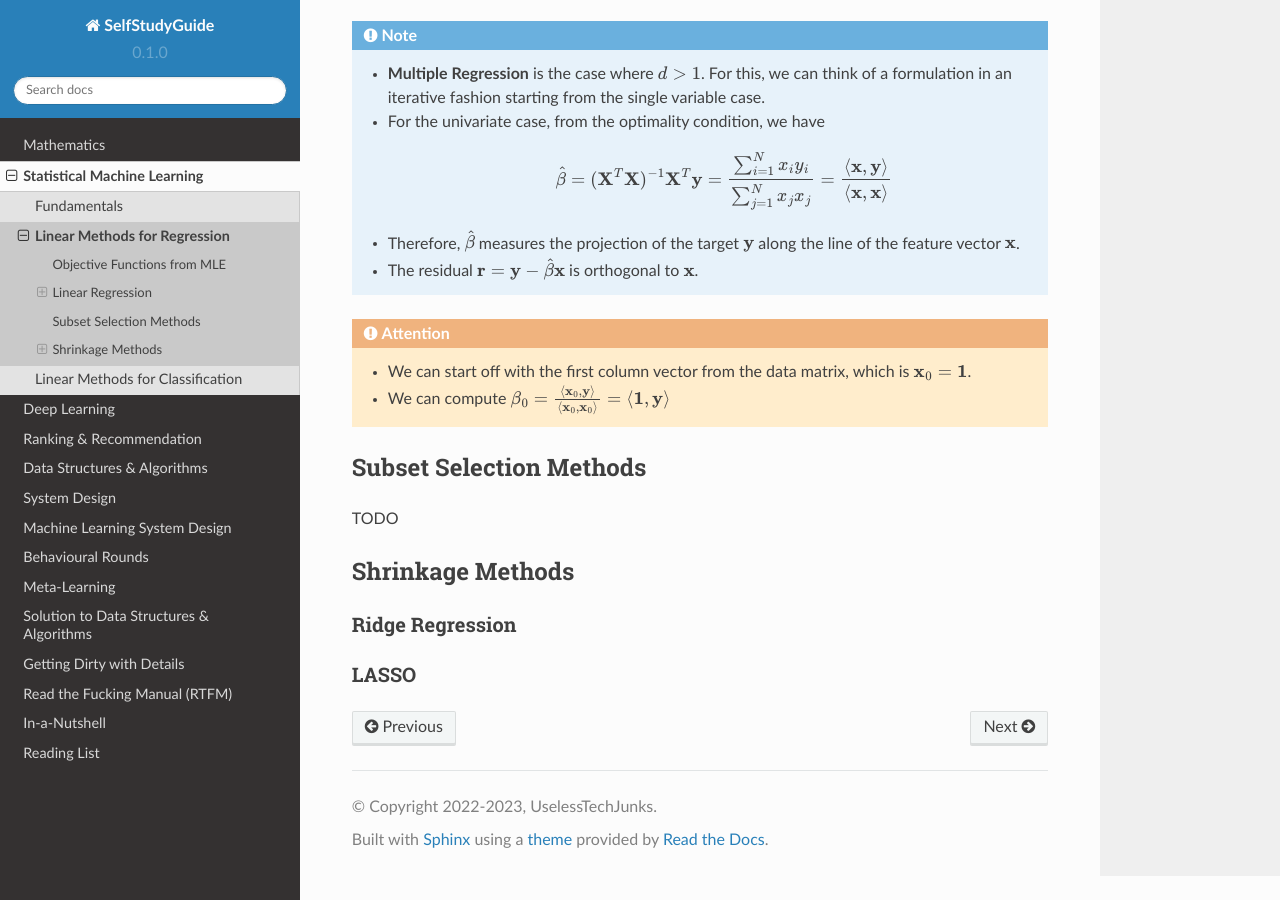
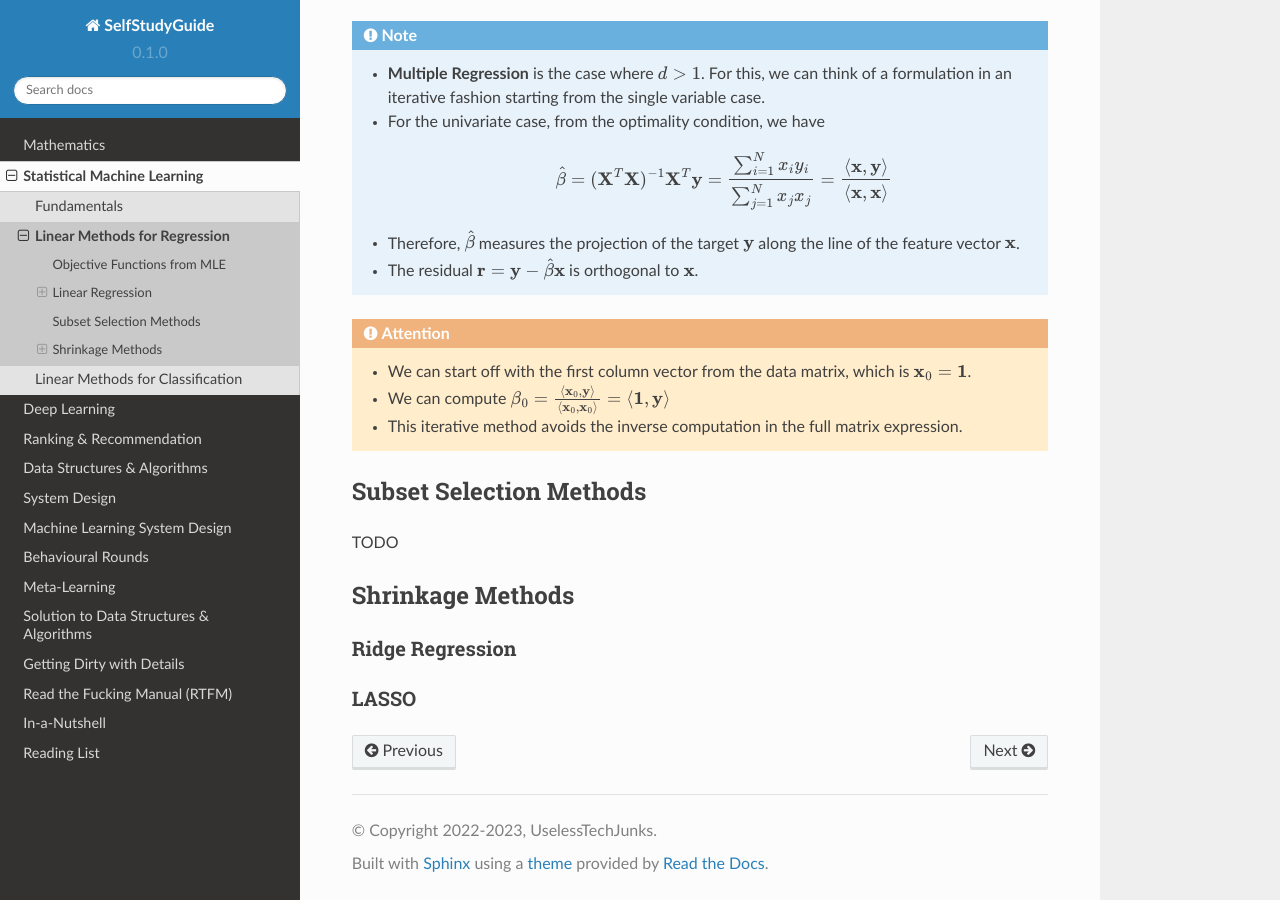
Before and after one commit to uselesstechjunks/leetcode, a Sphinx documentation site: the page built from docs/source/ml/linearreg.rst, in a window 1280 px wide and 900 px high, scrolled down 4045 px. Built offline with Sphinx 7.4.7 and the Read the Docs theme 2.0.0, drawn with Linux system fonts in a browser that asks for light colours.

Commit message:
Update linearreg.rst

```diff
--- a/docs/source/ml/linearreg.rst
+++ b/docs/source/ml/linearreg.rst
@@ -151,6 +151,7 @@ Orthogonalisation for Mutltiple Regression
 .. attention::
 	* We can start off with the first column vector from the data matrix, which is :math:`\mathbf{x}_0=\mathbf{1}`.
 	* We can compute :math:`\beta_0=\frac{\langle\mathbf{x}_0,\mathbf{y}\rangle}{\langle\mathbf{x}_0,\mathbf{x}_0\rangle}=\langle\mathbf{1},\mathbf{y}\rangle`
+	* This iterative method avoids the inverse computation in the full matrix expression.
 
 ***************************************************************************
 Subset Selection Methods
```
